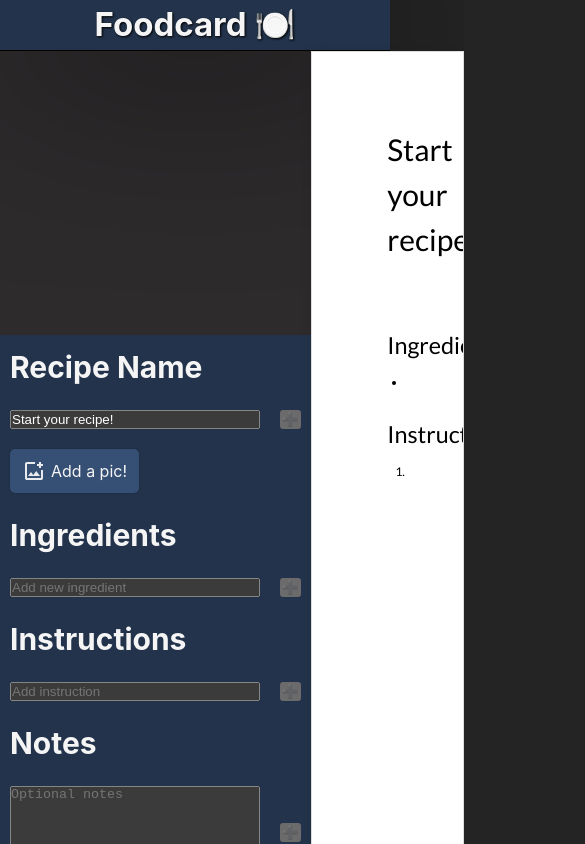
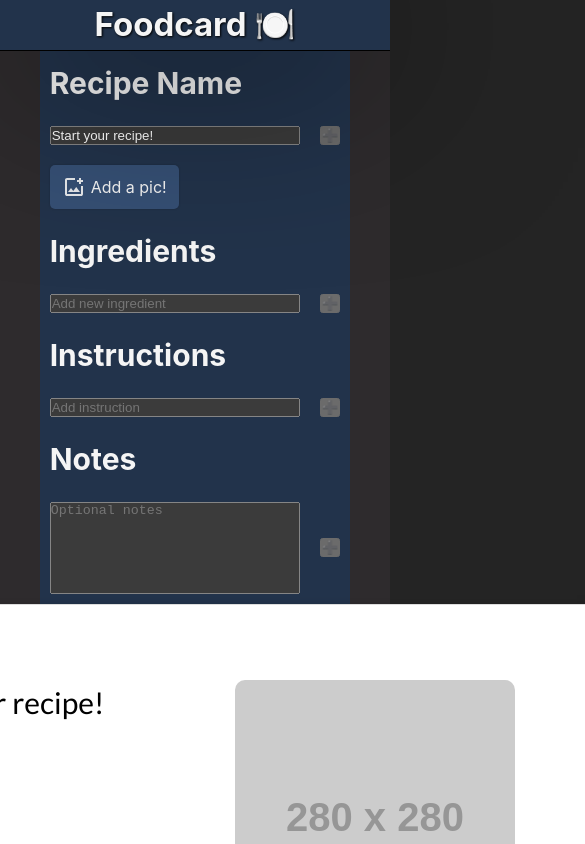
Before and after one commit to orzcode/foodcard, a React (Vite) app: page / in a window 390 px wide. Shown: the top 844 px of the page, 585 px wide, since content can reach past the window. Built offline with nearby package versions, Linux system fonts and the light colour scheme.

Commit message:
add initial mediaQ to MainMiddle

```diff
--- a/src/index.css
+++ b/src/index.css
@@ -64,5 +64,5 @@ h1 {
 /* ----------------------------------------- */
 input[type=text]:focus, textarea:focus {
 outline: 1px solid transparent;
-
 }
+/* ----------------------------------------- */
--- a/src/styles/MainMiddle.css
+++ b/src/styles/MainMiddle.css
@@ -13,6 +13,8 @@
 	height: auto;
   }
 
-  /* ul, ol{
-	padding-left: 3rem;
-  } */
+@media all and (max-width: 1200px) {
+   .MainMiddle{
+	flex-direction: column;
+   }
+}
```
